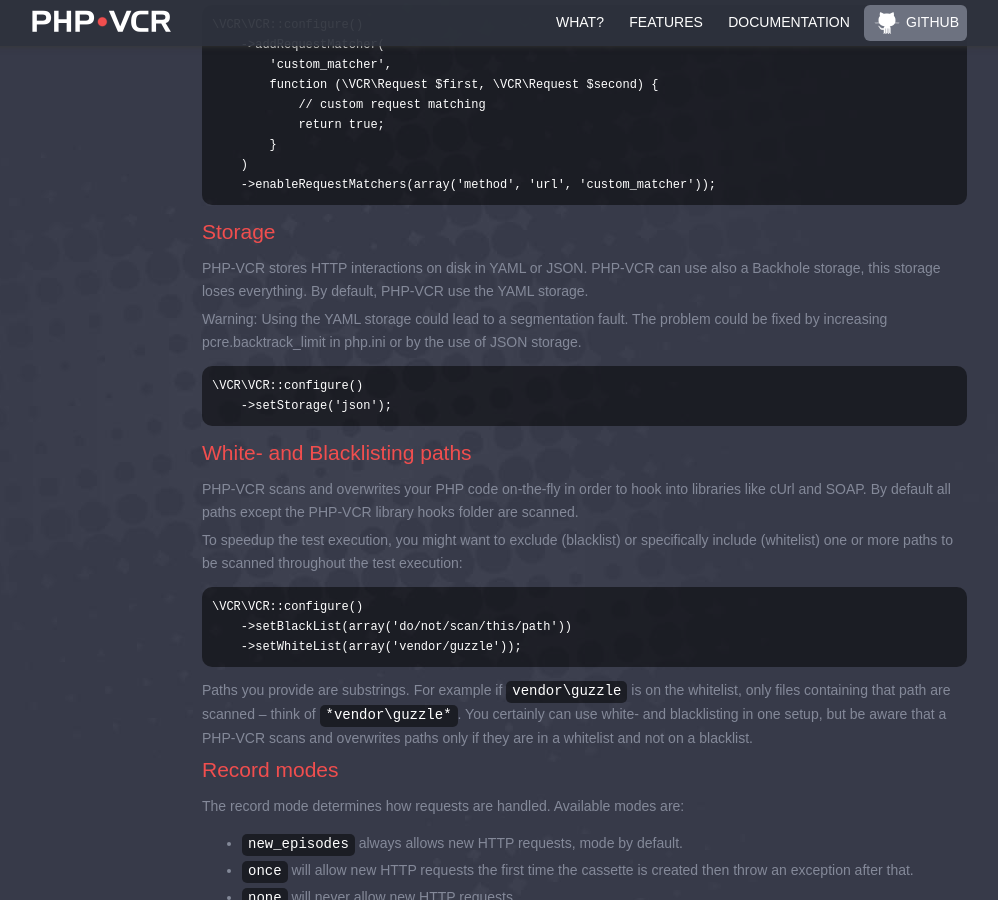
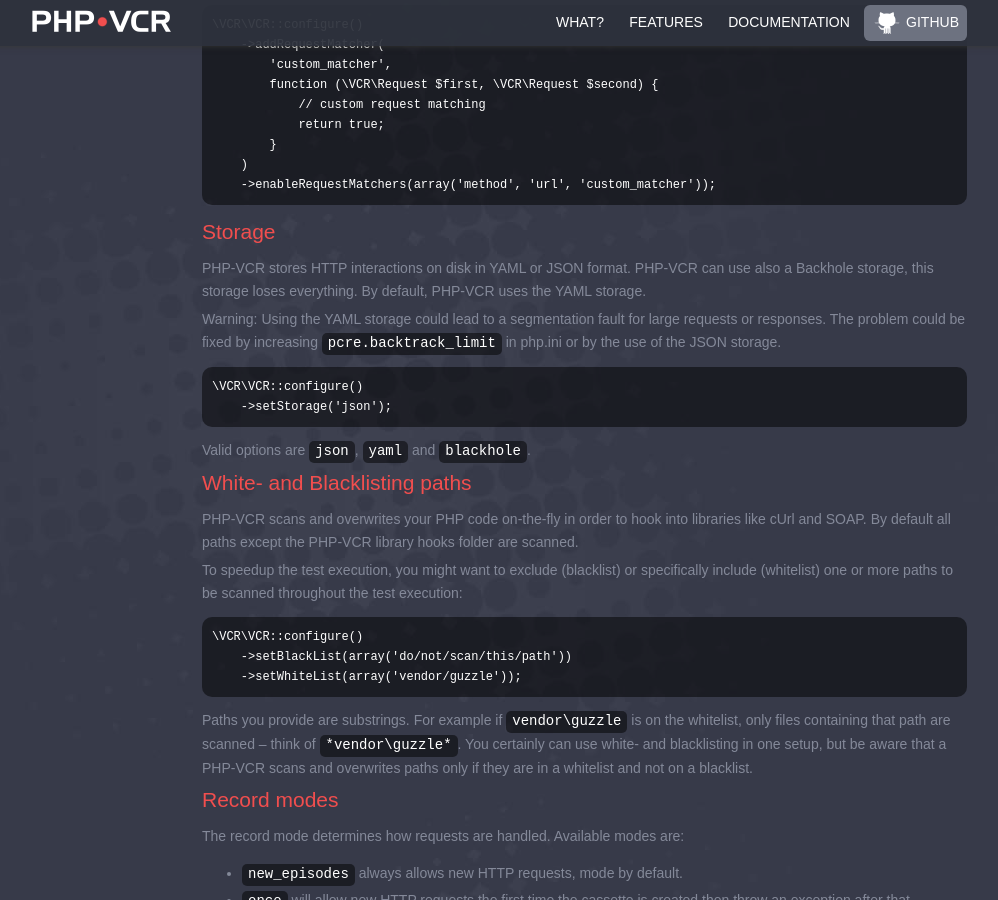
Before and after one commit to php-vcr/php-vcr.github.io, a Jekyll site: the page built from documentation/_posts/2013-10-20-configuration.md, in a window 1280 px wide and 900 px high, scrolled down 1038 px. Shown: the whole window, without its empty margins (143-1141 px from the left). Built offline with Jekyll 4.4.1, drawn with Linux system fonts in a browser that asks for light colours; comment, search, counter and statistics services are not loaded.

Commit message:
Minor typos

```diff
--- a/documentation/_posts/2013-10-20-configuration.md
+++ b/documentation/_posts/2013-10-20-configuration.md
@@ -51,12 +51,14 @@
 
 ### Storage
 
-PHP-VCR stores HTTP interactions on disk in YAML or JSON. PHP-VCR can use also a Backhole storage, this storage loses everything. By default, PHP-VCR use the YAML storage.
+PHP-VCR stores HTTP interactions on disk in YAML or JSON format. PHP-VCR can use also a Backhole storage, this storage loses everything. By default, PHP-VCR uses the YAML storage.
 
-Warning: Using the YAML storage could lead to a segmentation fault. The problem could be fixed by increasing pcre.backtrack_limit in php.ini or by the use of JSON storage.
+Warning: Using the YAML storage could lead to a segmentation fault for large requests or responses. The problem could be fixed by increasing `pcre.backtrack_limit` in php.ini or by the use of the JSON storage.
 
     \VCR\VCR::configure()
         ->setStorage('json');
+
+Valid options are `json`, `yaml` and `blackhole`.
 
 
 ### White- and Blacklisting paths
```
